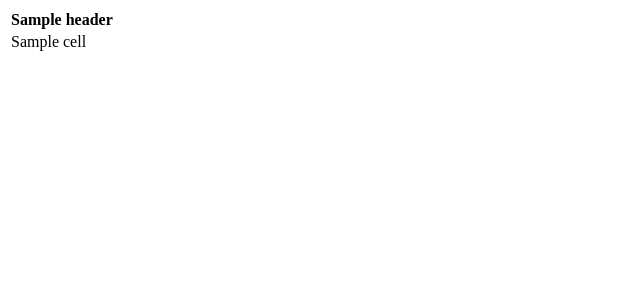
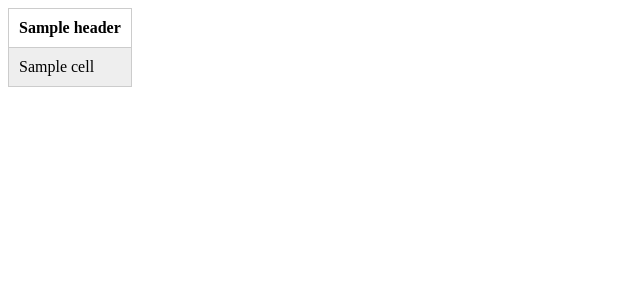
Before and after one commit to rolita03/birdnest, a Flask app: template templates/table.html in a window 1280 px wide. Shown: the top 300 px of the page, without its empty margins (0-640 px from the left). Run offline with Flask 2, Linux system fonts and the light colour scheme; the template is opened without the code that fills it: most values are stand-ins (such as "Sample title", 1, 10 or a date in 2020).

Commit message:
Added table styles

```diff
--- a/templates/table.html
+++ b/templates/table.html
@@ -2,6 +2,22 @@
 <html>
     <head>
         <!-- head definitions go here -->
+        <style>
+            table {
+              border-collapse: collapse;
+            }
+            th, td {
+              border: 1px solid #ccc;
+              padding: 10px;
+              text-align: left;
+            }
+            tr:nth-child(even) {
+              background-color: #eee;
+            }
+            tr:nth-child(odd) {
+              background-color: #fff;
+            }
+          </style>
     </head>
     <body>
         <table>
```
